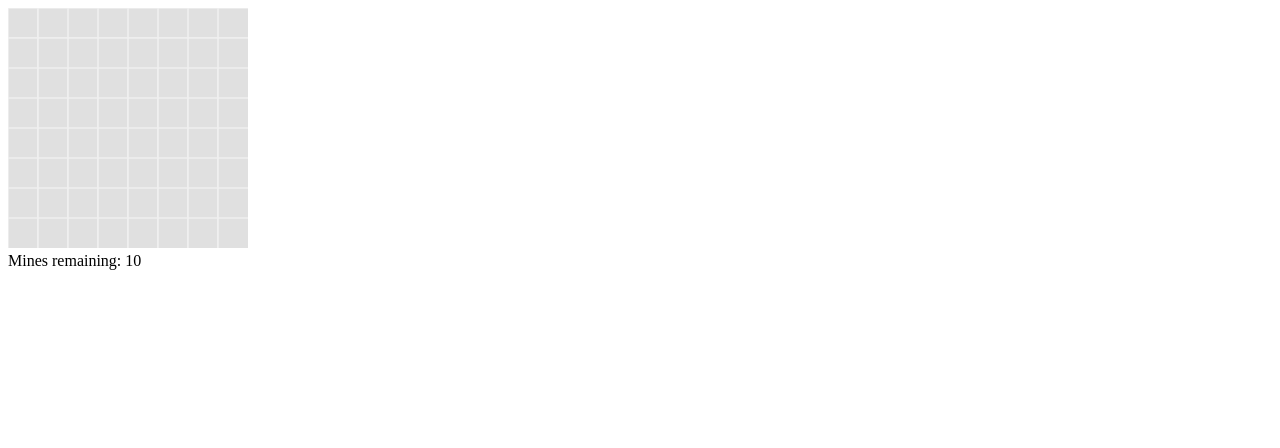
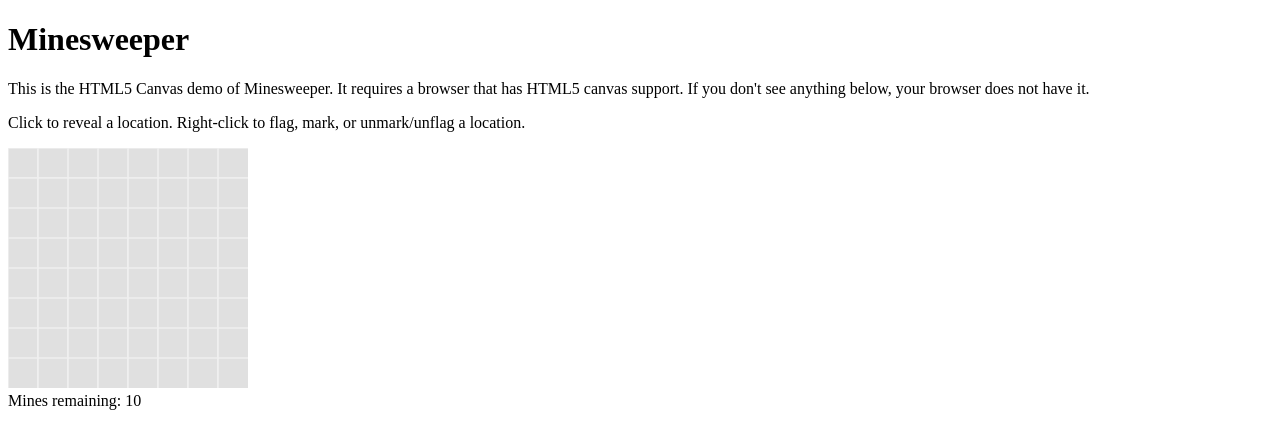
Before and after one commit to jfredrickson/minesweeper, a plain HTML site: page minesweeper.canvas.html in a window 1280 px wide. Drawn offline with Linux system fonts and the light colour scheme.

Commit message:
clarify browser requirement

```diff
--- a/minesweeper.canvas.html
+++ b/minesweeper.canvas.html
@@ -6,6 +6,9 @@
   <script type="text/javascript" src="minesweeper.canvas.js"></script>
 </head>
 <body>
+  <h1>Minesweeper</h1>
+  <p>This is the HTML5 Canvas demo of Minesweeper.  It requires a browser that has HTML5 canvas support.  If you don't see anything below, your browser does not have it.</p>
+  <p>Click to reveal a location. Right-click to flag, mark, or unmark/unflag a location.</p>
   <div id="minesweeper"></div>
   <script type="text/javascript">minesweeper("minesweeper", "beginner");</script>
 </body>
```
